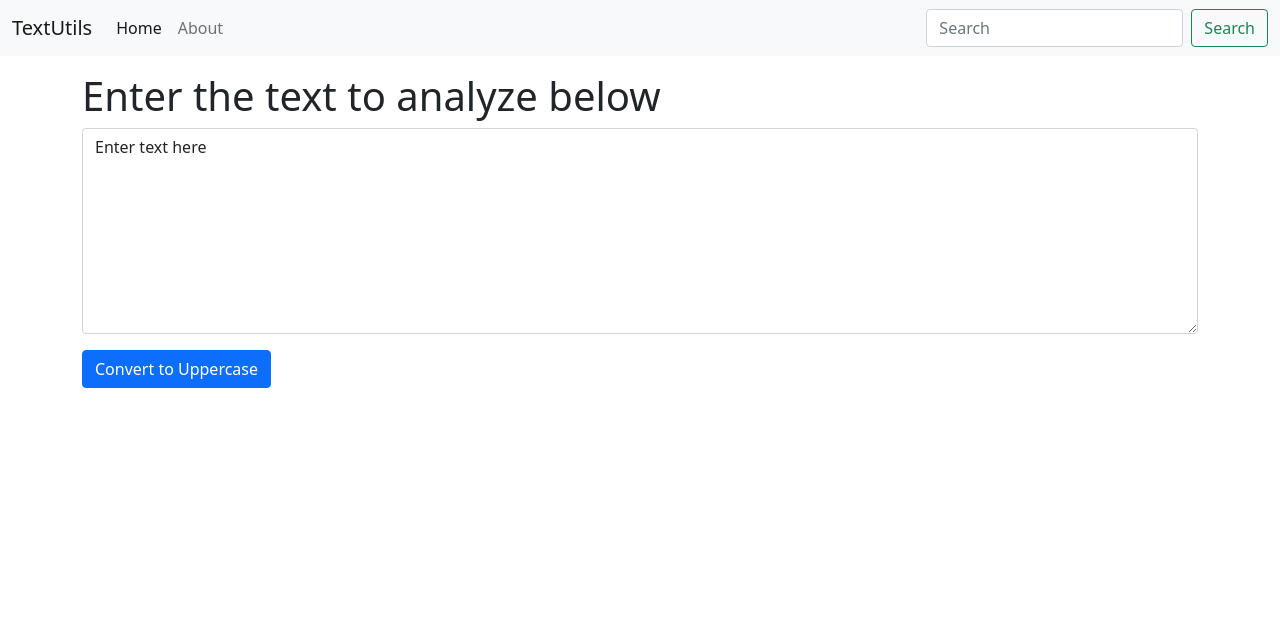
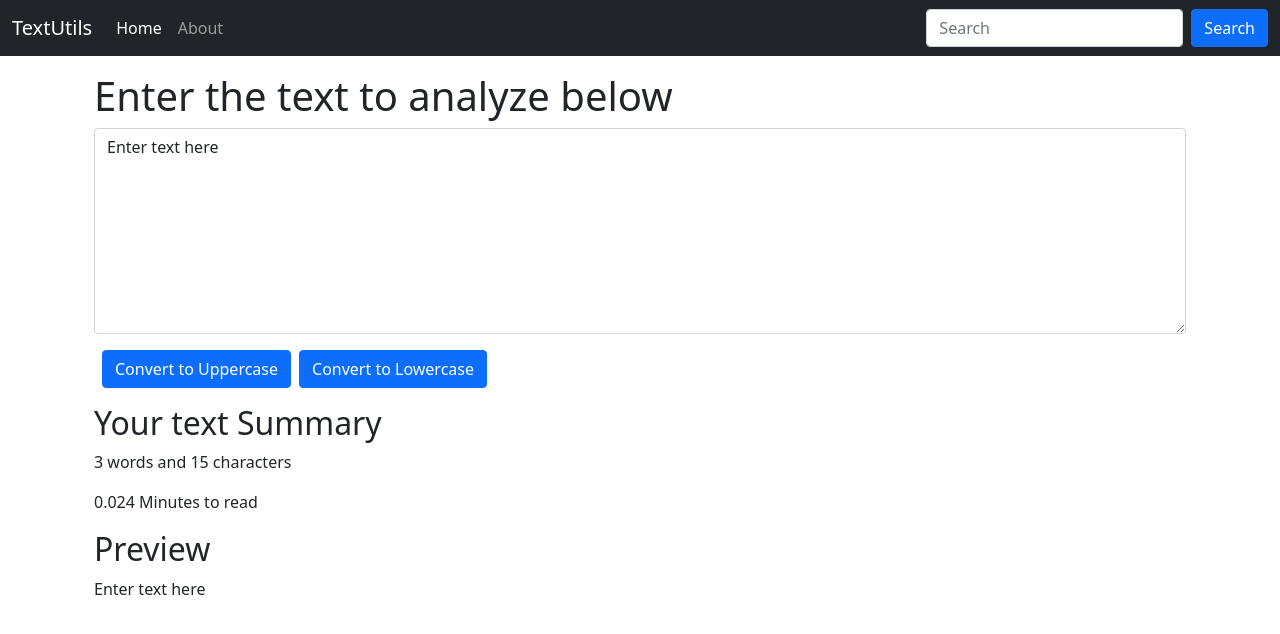
Before and after one commit to spandan1460/textutils-react-project, a React (Create React App) app: page / in a window 1280 px wide. Shown: the top 634 px of the page. Built offline with nearby package versions, Linux system fonts and the light colour scheme.

Commit message:
Updated Video 8 Lecture

```diff
--- a/src/components/Navbar.jsx
+++ b/src/components/Navbar.jsx
@@ -3,7 +3,7 @@
 
 export default function Navbar(props) {
     return (
-        <nav className="navbar navbar-expand-lg navbar-light bg-light">
+        <nav className="navbar navbar-expand-lg navbar-dark bg-dark">
     <div className="container-fluid">
       <a className="navbar-brand" href="/">{props.title}</a>
       <button className="navbar-toggler" type="button" data-bs-toggle="collapse" data-bs-target="#navbarSupportedContent" aria-controls="navbarSupportedContent" aria-expanded="false" aria-label="Toggle navigation">
@@ -20,7 +20,7 @@
         </ul>
         <form className="d-flex">
           <input className="form-control me-2" type="search" placeholder="Search" aria-label="Search"/>
-          <button className="btn btn-outline-success" type="submit">Search</button>
+          <button className="btn btn-primary" type="submit">Search</button>
         </form>
       </div>
     </div>
--- a/src/components/TextForm.jsx
+++ b/src/components/TextForm.jsx
@@ -3,6 +3,10 @@
 export default function TextForm(props) {
   const handleUpClick = () => {
     let newText = text.toUpperCase();
+    setText(newText);
+  }
+  const handleLowClick = () => {
+    let newText = text.toLowerCase();
     setText(newText);
   }
   const handleOnChange = (event) => {
@@ -13,12 +17,22 @@
   // text = "new Text" //Wrong way to change the state of the text.
   // setText("new Text"); //Correct way to change the state of the text.
   return (
-    <div>
+    <>
+    <div className="container">
       <h1>{props.heading}</h1>
       <div className="mb-3">
         <textarea className="form-control" value={text} onChange={handleOnChange} id="myBox" rows="8"></textarea>
       </div>
-      <button className="btn btn-primary" onClick={handleUpClick}>Convert to Uppercase</button>
+      <button className="btn btn-primary mx-2" onClick={handleUpClick}>Convert to Uppercase</button>
+      <button className="btn btn-primary" onClick={handleLowClick}>Convert to Lowercase</button>
     </div>
+    <div className="container my-3">
+      <h2>Your text Summary</h2>
+      <p>{text.split(" ").length} words and {text.length} characters</p>
+      <p>{0.008 * text.split(" ").length} Minutes to read</p>
+      <h2>Preview</h2>
+      <p>{text}</p>
+    </div>
+    </>
   )
 }
```
